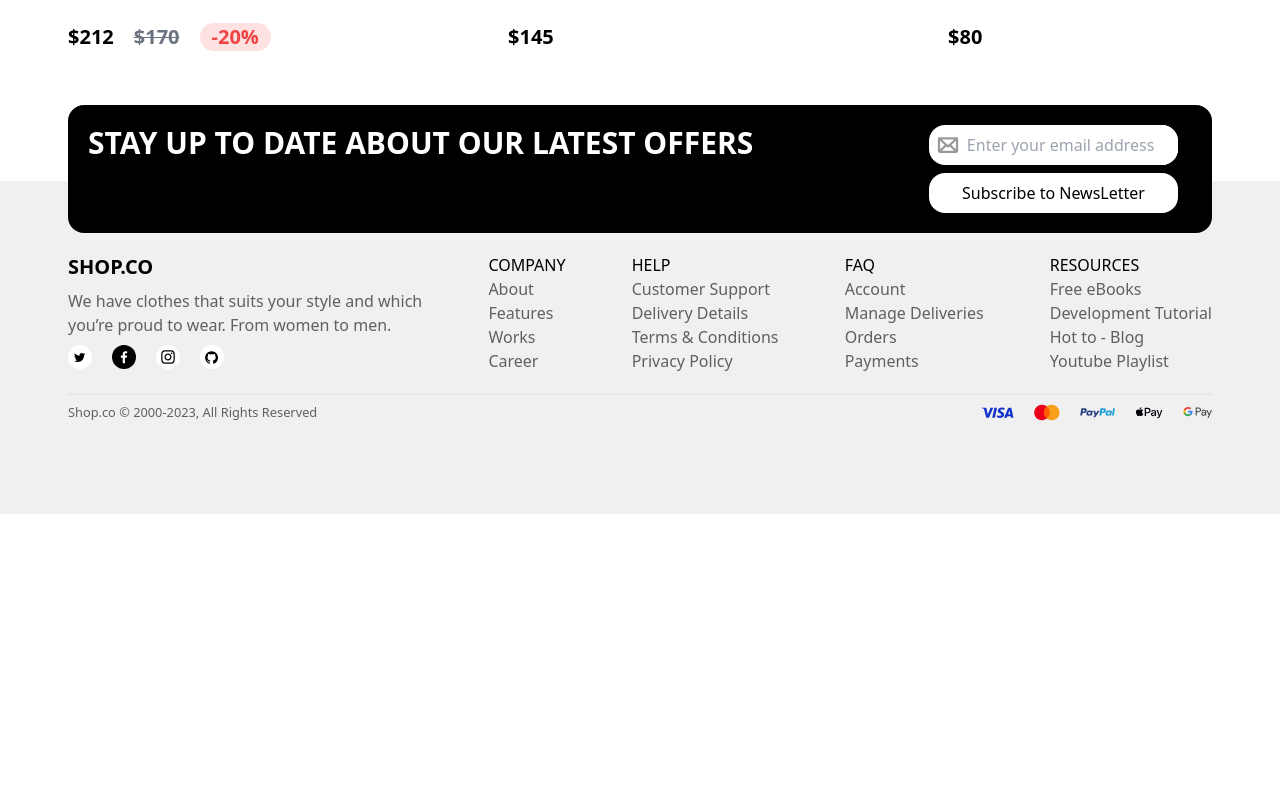
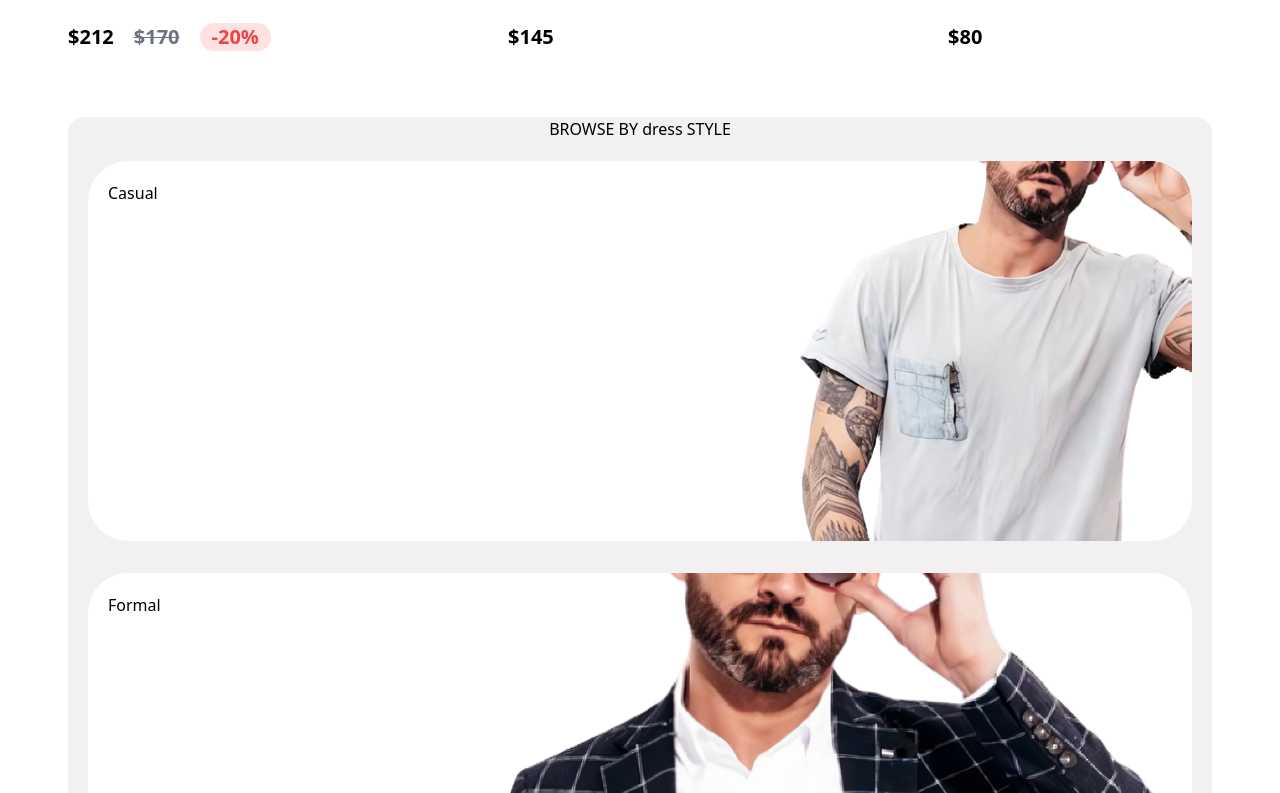
Before and after one commit to Leckller/ShopCo, a React (Vite) app: page / in a window 1280 px wide. Shown: the part 1467-2260 px from the top of the page. Before the commit the page ends 1981 px from the top, so only its background shows below. Built offline with nearby package versions, Linux system fonts and the light colour scheme.

Commit message:
feat: prototipo dos estilos

```diff
--- /dev/null
+++ b/src/components/Home/Styles.tsx
@@ -0,0 +1,41 @@
+import Casual from '../../assets/Models/Casual.png';
+import Gym from '../../assets/Models/Gym.png';
+import Party from '../../assets/Models/Party.png';
+import Formal from '../../assets/Models/Formal.png';
+
+function Styles() {
+  const styles = [{ title: 'Casual', img: Casual },
+    { title: 'Formal', img: Formal },
+    { title: 'Formal', img: Party },
+    { title: 'Gym', img: Gym }];
+  return (
+    <section
+      className="bg-[#F2F0F1] rounded-2xl flex justify-center items-center
+        flex-col"
+    >
+      <h1>BROWSE BY dress STYLE</h1>
+      <section className="flex flex-row flex-wrap justify-center gap-8 p-5">
+        {styles.map((style, i) => (
+          <button
+            key={ style.title }
+            className={ `
+                flex-grow
+                flex flex-row-reverse relative bg-white rounded-[40px]
+                ${i === 1 || i === 2 ? '' : ''}
+                overflow-hidden
+                ` }
+          >
+            <h2 className="absolute left-5 top-5">{style.title}</h2>
+            <img
+              className="object-cover"
+              src={ style.img }
+              alt={ style.title }
+            />
+          </button>
+        ))}
+      </section>
+    </section>
+  );
+}
+
+export default Styles;
--- a/src/components/Layout/Footer.tsx
+++ b/src/components/Layout/Footer.tsx
@@ -5,7 +5,7 @@ function Footer() {
     <footer className="w-full flex justify-center items-center bg-[#F0F0F0] mt-20">
       <div
         className="flex flex-col w-[90%] justify-between items-center gap-5 p-1
-      -translate-y-20"
+        -translate-y-20"
       >
         <Form />
         <Infos />
--- a/src/routes/Home.tsx
+++ b/src/routes/Home.tsx
@@ -1,6 +1,7 @@
 import Carrossel from '../components/Home/CarrosselRoupas';
 import MainContent from '../components/Home/MainContent';
 import Marcas from '../components/Home/Marcas';
+import Styles from '../components/Home/Styles';
 import { Roupas } from '../Utils/Roupas';
 
 function Home() {
@@ -21,6 +22,7 @@ function Home() {
           <Carrossel title="New Arrivals" roupas={ Roupas.arrivals } />
           <div className="w-full border-t-2" />
           <Carrossel title="Top Selling" roupas={ Roupas.topSeeling } />
+          <Styles />
         </div>
       </div>
 
```
